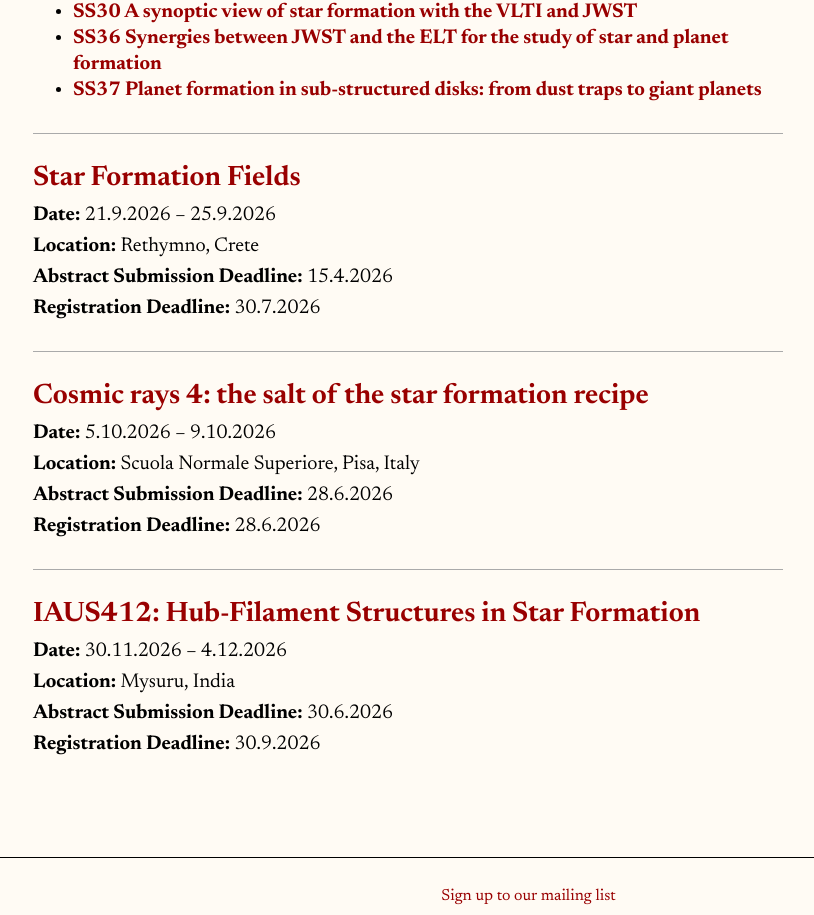
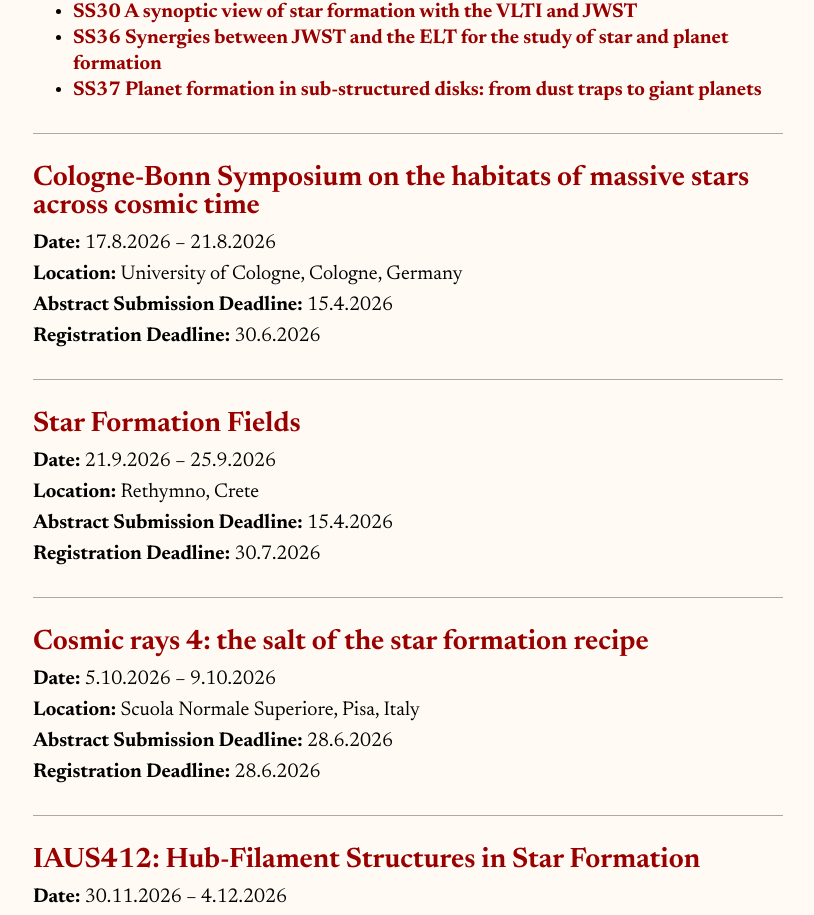
Before and after one commit to starformationnews/website, a SvelteKit app: page /meetings in a window 1280 px wide. Shown: the part 1354-2269 px from the top of the page, without its empty margins (232-1046 px from the left). Built offline with nearby package versions, Linux system fonts and the light colour scheme; some icons are missing.

Commit message:
Added Cologne-Bonn Symposium to conferences

```diff
--- a/src/routes/meetings/Meetings.svelte
+++ b/src/routes/meetings/Meetings.svelte
@@ -1,8 +1,9 @@
 <!-- <h3> <a href="" target="_blank">Title</a> </h3>
 <p><strong>Date:</strong> </p>
 <p><strong>Location:</strong> </p>
+<p><strong>Abstract Submission Deadline:</strong> </p>
 <p><strong>Registration Deadline:</strong> </p>
-<p><strong>Abstract Submission Deadline:</strong> </p> -->
+ -->
 
 <h3> <a href="https://daoism2026.sciencesconf.org/" target="_blank">Unifying Galactic and Extragalactic Views of Star Formation - Spectroscopic studies & Data Science</a> </h3>
 <p><strong>Date:</strong> 20.4.2026 – 24.4.2026 </p>
@@ -35,6 +36,13 @@
   <li><strong><a href="https://eas.unige.ch/EAS_meeting/session.jsp?id=SS37" target="_blank"> SS37 Planet formation in sub-structured disks: from dust traps to giant planets </a></strong></li>
 </ul>
 
+<h3> <a href="https://sfb1601.astro.uni-koeln.de/symposium2026/" target="_blank">Cologne-Bonn Symposium on the habitats of massive stars across cosmic time</a> </h3>
+<p><strong>Date:</strong> 17.8.2026 – 21.8.2026 </p>
+<p><strong>Location:</strong> University of Cologne, Cologne, Germany</p>
+<p><strong>Abstract Submission Deadline:</strong> 15.4.2026 </p>
+<p><strong>Registration Deadline:</strong> 30.6.2026 </p>
+
+
 <h3> <a href="https://star-formation-fields.univie.ac.at" target="_blank">Star Formation Fields </a> </h3>
 <p><strong>Date:</strong> 21.9.2026 – 25.9.2026</p>
 <p><strong>Location:</strong> Rethymno, Crete </p>
```
